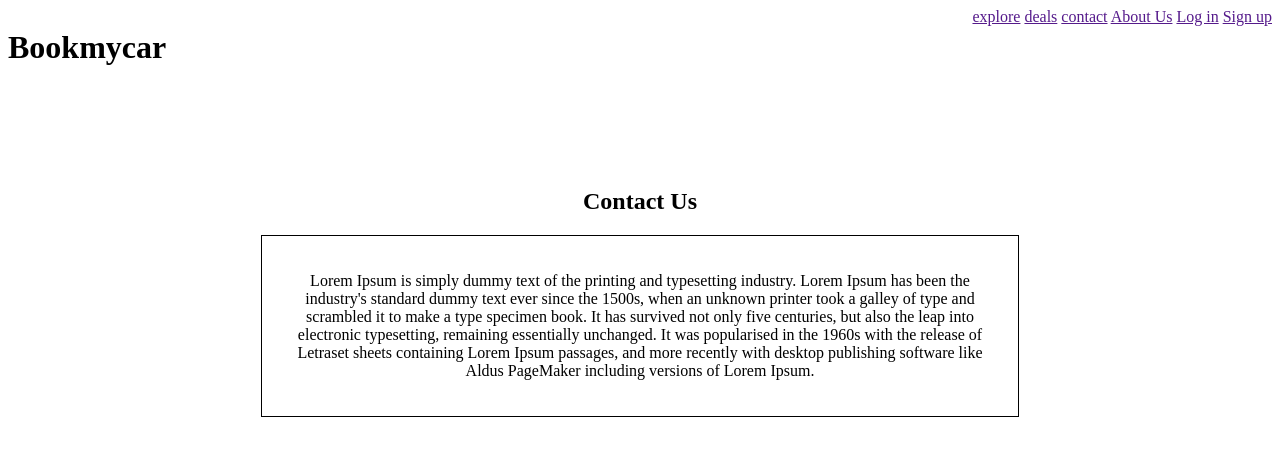
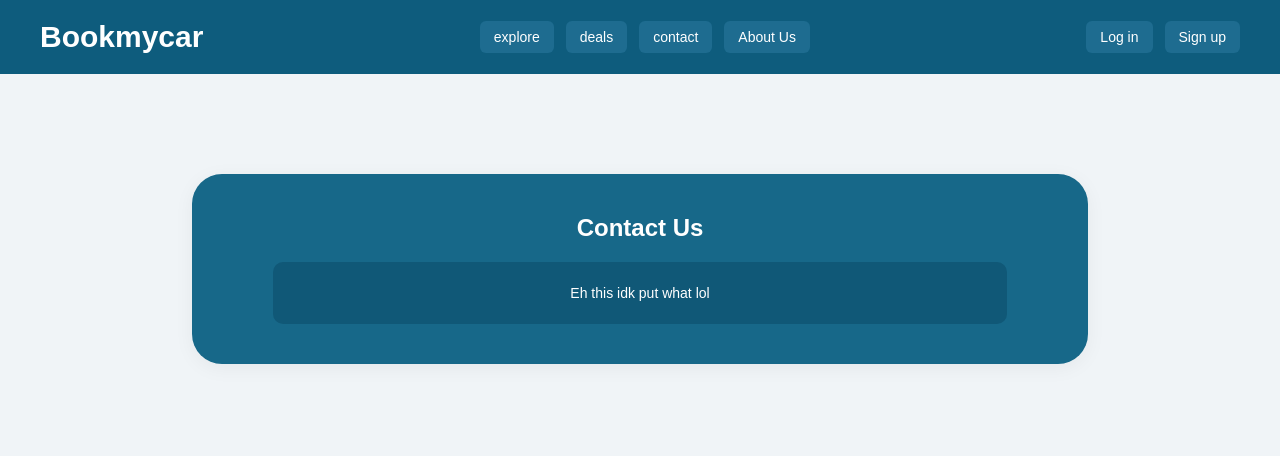
Before and after one commit to Qiyou0103/html-project, a plain HTML site: page Car Rental/contact us/contactus.html in a window 1280 px wide. Drawn offline with Linux system fonts and the light colour scheme.

Commit message:
Update contactus.html

```diff
--- a/Car Rental/contact us/contactus.html
+++ b/Car Rental/contact us/contactus.html
@@ -3,34 +3,129 @@
 <head>
   <meta charset="UTF-8">
   <title>Bookmycar - Contact Us</title>
+  <style>
+    * {
+      margin: 0;
+      padding: 0;
+      box-sizing: border-box;
+    }
+
+    body {
+      font-family: 'Arial', sans-serif;
+      background-color: #f0f4f7;
+      color: #333;
+    }
+
+
+    header {
+      background-color: #0e5c7d;
+      color: white;
+      padding: 20px 40px;
+      display: flex;
+      justify-content: space-between;
+      align-items: center;
+      flex-wrap: wrap;
+    }
+
+    header .logo {
+      font-size: 30px;
+      font-weight: bold;
+    }
+
+    header .nav-links,
+    header .auth-buttons {
+      display: flex;
+      gap: 12px;
+      flex-wrap: wrap;
+    }
+
+    header a {
+      color: white;
+      text-decoration: none;
+      padding: 8px 14px;
+      background-color: #1e6c90;
+      border-radius: 6px;
+      transition: background 0.3s;
+      font-size: 14px;
+    }
+
+    header a:hover {
+      background-color: #2d87b6;
+    }
+
+
+    .outer-box {
+      background-color: #176889;
+      margin: 100px auto;
+      width: 70%;
+      padding: 40px;
+      border-radius: 30px;
+      text-align: center;
+      box-shadow: 0 4px 20px rgba(0, 0, 0, 0.05);
+    }
+
+    .inner-box {
+      background-color: #105877;
+      padding: 20px;
+      color: white;
+      font-size: 14px;
+      line-height: 1.6;
+      text-align: center;
+      max-width: 90%;
+      margin: 0 auto;
+      border-radius: 10px;
+    }
+
+    h2 {
+      color: white;
+      margin-bottom: 20px;
+      font-size: 24px;
+    }
+
+    .inner-box b {
+      font-weight: bold;
+    }
+
+    @media (max-width: 768px) {
+      header {
+        flex-direction: column;
+        align-items: flex-start;
+      }
+
+      header .nav-links,
+      header .auth-buttons {
+        margin-top: 10px;
+        justify-content: flex-start;
+      }
+    }
+  </style>
 </head>
 <body>
-  <div>
-    <div style="display: inline-block;"><h1>Bookmycar</h1></div>
-    <div style="float: right;">
-      <a href="">explore</a>
-      <a href="">deals</a>
-      <a href="">contact</a>
-      <a href="">About Us</a>
-      <a href="">Log in</a>
-      <a href="">Sign up</a>
+
+
+  <header>
+    <div class="logo">Bookmycar</div>
+
+    <div class="nav-links">
+      <a href="#">explore</a>
+      <a href="#">deals</a>
+      <a href="#">contact</a>
+      <a href="#">About Us</a>
     </div>
-  </div>
 
-  <div style="margin-top: 100px;" align="center">
-    <div style="width: 60%;" align="center">
-      <h2>Contact Us</h2>
-      <div style="border: 1px solid black; padding: 20px;">
-        <p>
-          Lorem Ipsum is simply dummy text of the printing and typesetting industry.
-          Lorem Ipsum has been the industry's standard dummy text ever since the 1500s,
-          when an unknown printer took a galley of type and scrambled it to make a type specimen book.
-          It has survived not only five centuries, but also the leap into electronic typesetting,
-          remaining essentially unchanged. It was popularised in the 1960s with the release of Letraset
-          sheets containing Lorem Ipsum passages, and more recently with desktop publishing software like
-          Aldus PageMaker including versions of Lorem Ipsum.
-        </p>
-      </div>
+    <div class="auth-buttons">
+      <a href="#">Log in</a>
+      <a href="#">Sign up</a>
+    </div>
+  </header>
+
+
+  <div class="outer-box">
+    <h2>Contact Us</h2>
+    <div class="inner-box">
+      <p>
+        Eh this idk put what lol
+      </p>
     </div>
   </div>
 
```
